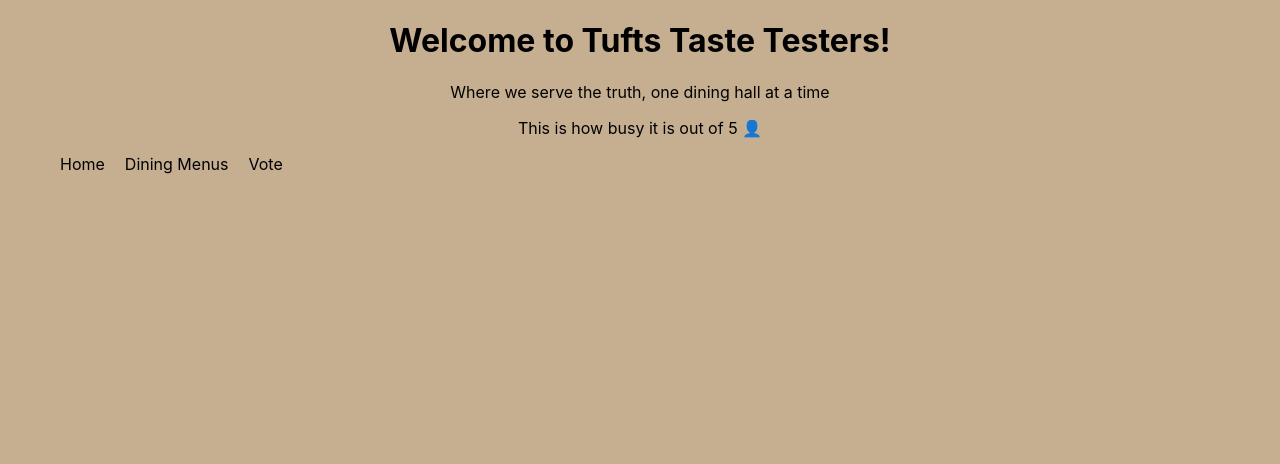
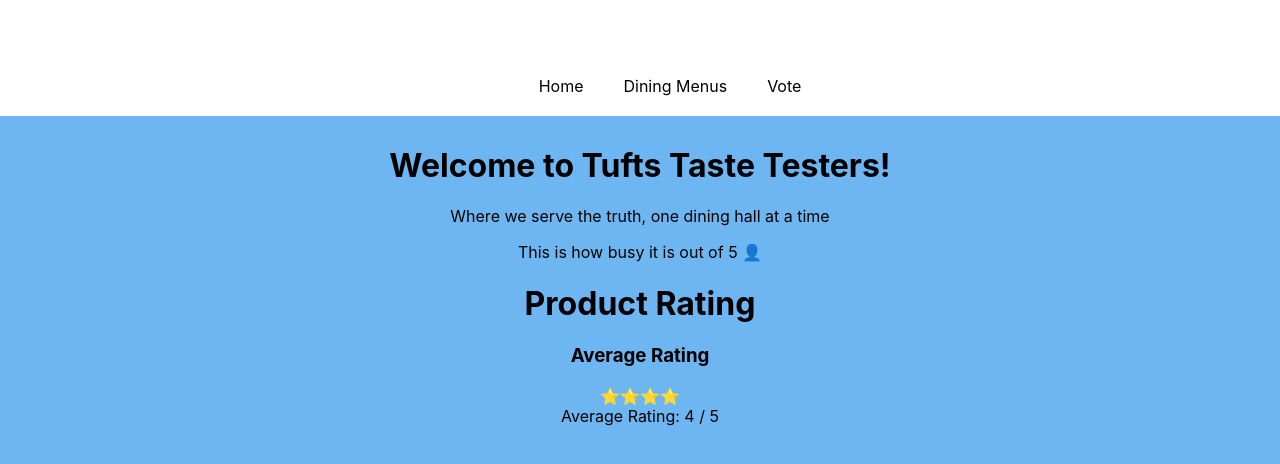
Before and after one commit to jharri05/TuftsTasteTesters, a React (Create React App) app: page / in a window 1280 px wide. Shown: the top 464 px of the page. Built offline with nearby package versions, Linux system fonts and the light colour scheme.

Commit message:
7:30 push

```diff
--- a/src/App.css
+++ b/src/App.css
@@ -21,7 +21,7 @@
   align-items: center;
   justify-content: center;
   font-size: calc(10px + 2vmin);
-  color: rgb(243, 240, 211);
+  color: rgb(196, 191, 151);
 }
 
 .App-link {
--- a/src/App.js
+++ b/src/App.js
@@ -2,11 +2,14 @@
 import React from 'react';
 import './App.css';
 import Welcome from "./welcome"
+import Rating from './Rating';
 
 function App() {
   return (
     <div className="App">
       <Welcome />
+      <h1>Product Rating</h1>
+      <Rating /> {/* Use the Rating component here */}
     </div>
   );
 }
--- /dev/null
+++ b/src/Rating.js
@@ -0,0 +1,33 @@
+import React, { useState } from 'react';
+
+const Rating = () => {
+  const [ratings, setRatings] = useState([4, 5, 3, 4, 2]); // Example ratings array
+
+  // Function to calculate the average rating
+  const calculateAverageRating = () => {
+    const total = ratings.reduce((acc, rating) => acc + rating, 0);
+    const average = total / ratings.length;
+    return Math.round(average); // Round to the nearest integer
+  };
+
+  // Function to generate emojis based on the average rating
+  const generateEmojis = (average) => {
+    const emoji = '⭐'; // You can use any emoji or symbol here
+    return emoji.repeat(average); // Repeat the emoji based on the average
+  };
+
+  const averageRating = calculateAverageRating();
+  const emojis = generateEmojis(averageRating);
+
+  return (
+    <div>
+      <h3>Average Rating</h3>
+      <div>
+        <span>{emojis}</span> {/* Display the emojis */}
+      </div>
+      <div>Average Rating: {averageRating} / 5</div>
+    </div>
+  );
+};
+
+export default Rating;
--- a/src/welcome.css
+++ b/src/welcome.css
@@ -5,7 +5,7 @@
       sans-serif;
     -webkit-font-smoothing: antialiased;
     -moz-osx-font-smoothing: grayscale;
-    background-color: rgb(198, 175, 145);
+    background-color: rgb(110, 182, 241);
     margin: 0 auto;
     text-align: center;
 
@@ -22,10 +22,20 @@
     list-style: none;
     margin-left: 20px;
     top: 0;
+    padding: 10px;
     /* margin: 100px auto;  */
 
     /* display: flex;
     flex-direction: row;       */
+}
+
+.nav_div {
+    margin-bottom: 30px;
+    /* padding: 30px 30px 30px 45px; */
+    padding: 50px;
+    justify-items: center;
+    background-color: rgb(255, 255, 255);
+
 }
 
 /* .projects {
--- a/src/welcome.js
+++ b/src/welcome.js
@@ -2,63 +2,64 @@
 import "./welcome.css";import { BrowserRouter as Router, Route, Switch, Link } from 'react-router-dom';
 import { Routes } from "react-router-dom";
 function Welcome () {
-    return(
+    return (
         <div >
+            <div className = "nav_div">
+                <ul className = "nav">
+                    <li>Home</li>
+                    <li>Dining Menus</li>
+                    <li>Vote</li>
+                </ul>
+            </div>
             <header comelassName="App-header">
                 <h1>Welcome to Tufts Taste Testers!</h1>
                 <p> Where we serve the truth, one dining hall at a time</p>
                 <p>This is how busy it is out of 5 👤</p>
             </header>
 
-            <ul className = "nav">
-                <li>Home</li>
-                <li>Dining Menus</li>
-                <li>Vote</li>
-            </ul>
-
         </div>
     );
 }
 
 
-function AboutPage() {
-    return (
-      <div>
-        <h1>About Tufts Taste Testers</h1>
-        <p>Learn about our mission and how we review dining halls!</p>
-      </div>
-    );
-}
-function App() {
-    return (
-      <Router>
-        <div className="App">
-          <header className="App-header">
-            {/* Navigation Bar */}
-            <nav>
-              <ul>
-                <li>
-                  <Link to="/">Home</Link>
-                </li>
-                <li>
-                  <Link to="/about">About</Link>
-                </li>
-                <li>
-                  <Link to="/welcome">Welcome</Link>
-                </li>
-              </ul>
-            </nav>
+// function AboutPage() {
+//     return (
+//       <div>
+//         <h1>About Tufts Taste Testers</h1>
+//         <p>Learn about our mission and how we review dining halls!</p>
+//       </div>
+//     );
+// }
+// function App() {
+    // return (
+    //   <Router>
+    //     <div className="App">
+    //       <header className="App-header">
+    //         {/* Navigation Bar */}
+    //         <nav>
+    //           <ul>
+    //             <li>
+    //               <Link to="/">Home</Link>
+    //             </li>
+    //             <li>
+    //               <Link to="/about">About</Link>
+    //             </li>
+    //             <li>
+    //               <Link to="/welcome">Welcome</Link>
+    //             </li>
+    //           </ul>
+    //         </nav>
 
-            {/* Routes */}
-            <Routes>
-              <Route path="/" exact element={Welcome} />
-              <Route path="/about" element={AboutPage} />
-              <Route path="/welcome" element={Welcome} />
-            </Routes>
-          </header>
-        </div>
-      </Router>
-    );
-  }
+    //         {/* Routes */}
+    //         <Routes>
+    //           <Route path="/" exact element={Welcome} />
+    //           <Route path="/about" element={AboutPage} />
+    //           <Route path="/welcome" element={Welcome} />
+    //         </Routes>
+    //       </header>
+    //     </div>
+    //   </Router>
+//     );
+//   }
 
 export default Welcome;
```
